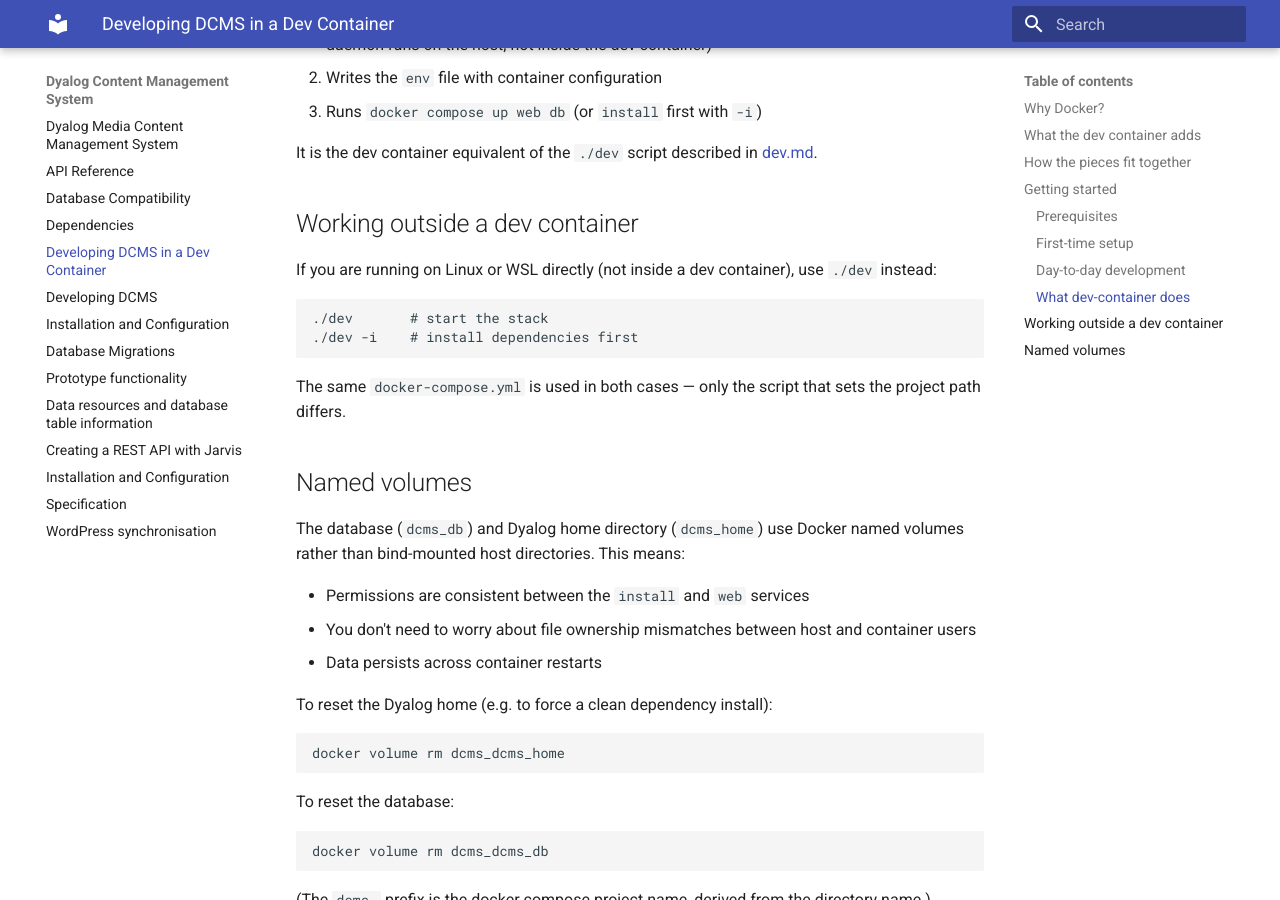
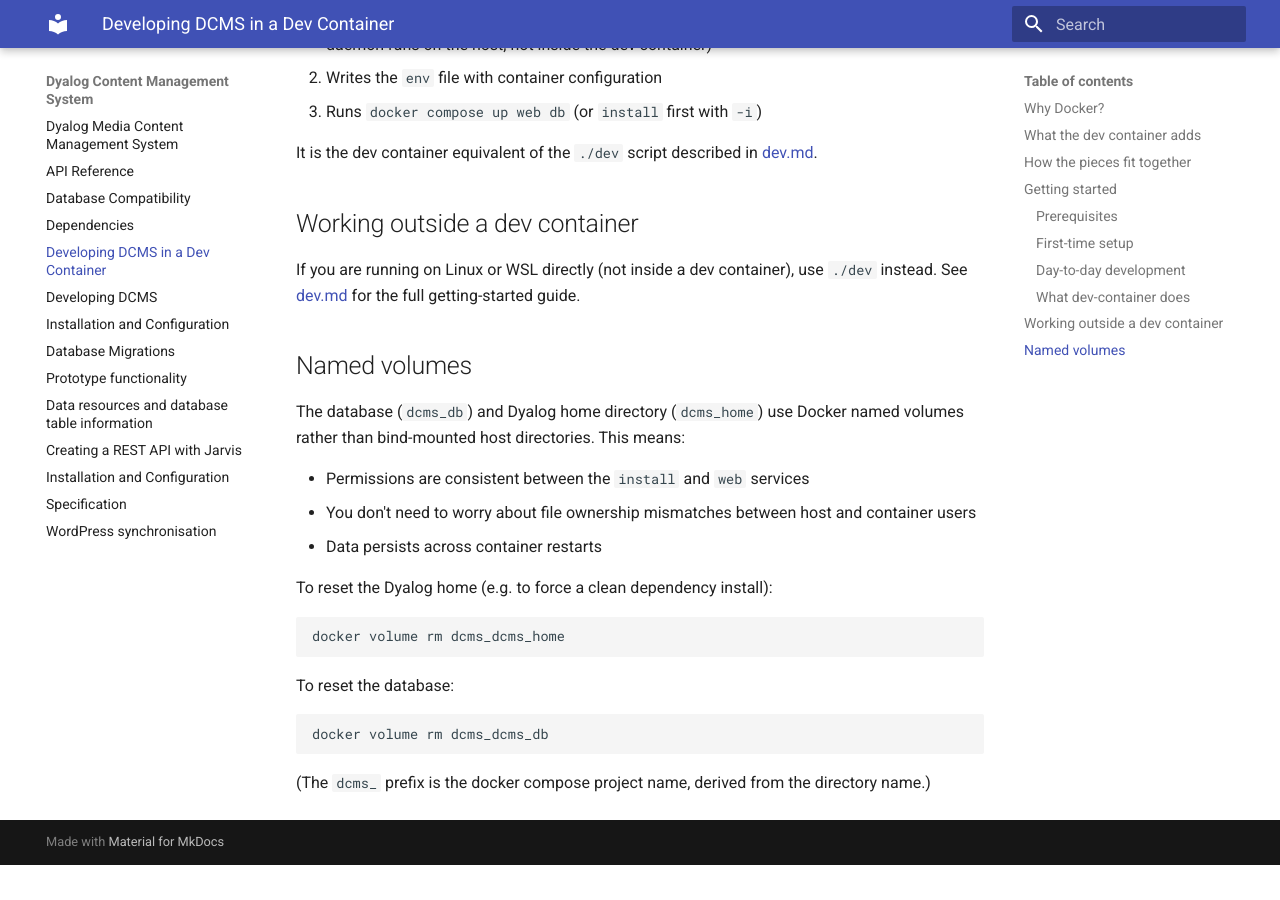
Before and after one commit to Dyalog/DCMS, an MkDocs documentation site: the page built from docs/dev-container.md, in a window 1280 px wide and 900 px high, scrolled down 1805 px. Built offline with MkDocs 1.6.1 and Material for MkDocs 9.7.7, drawn with Linux system fonts in a browser that asks for light colours; after the commit the page ends 2670 px from its top, so only the background shows below that.

Commit message:
de-duplicate dev information

````diff
--- a/docs/dev-container.md
+++ b/docs/dev-container.md
@@ -72,14 +72,7 @@
 
 ## Working outside a dev container
 
-If you are running on Linux or WSL directly (not inside a dev container), use `./dev` instead:
-
-```sh
-./dev       # start the stack
-./dev -i    # install dependencies first
-```
-
-The same `docker-compose.yml` is used in both cases — only the script that sets the project path differs.
+If you are running on Linux or WSL directly (not inside a dev container), use `./dev` instead. See [dev.md](dev.md) for the full getting-started guide.
 
 ## Named volumes
 
````
